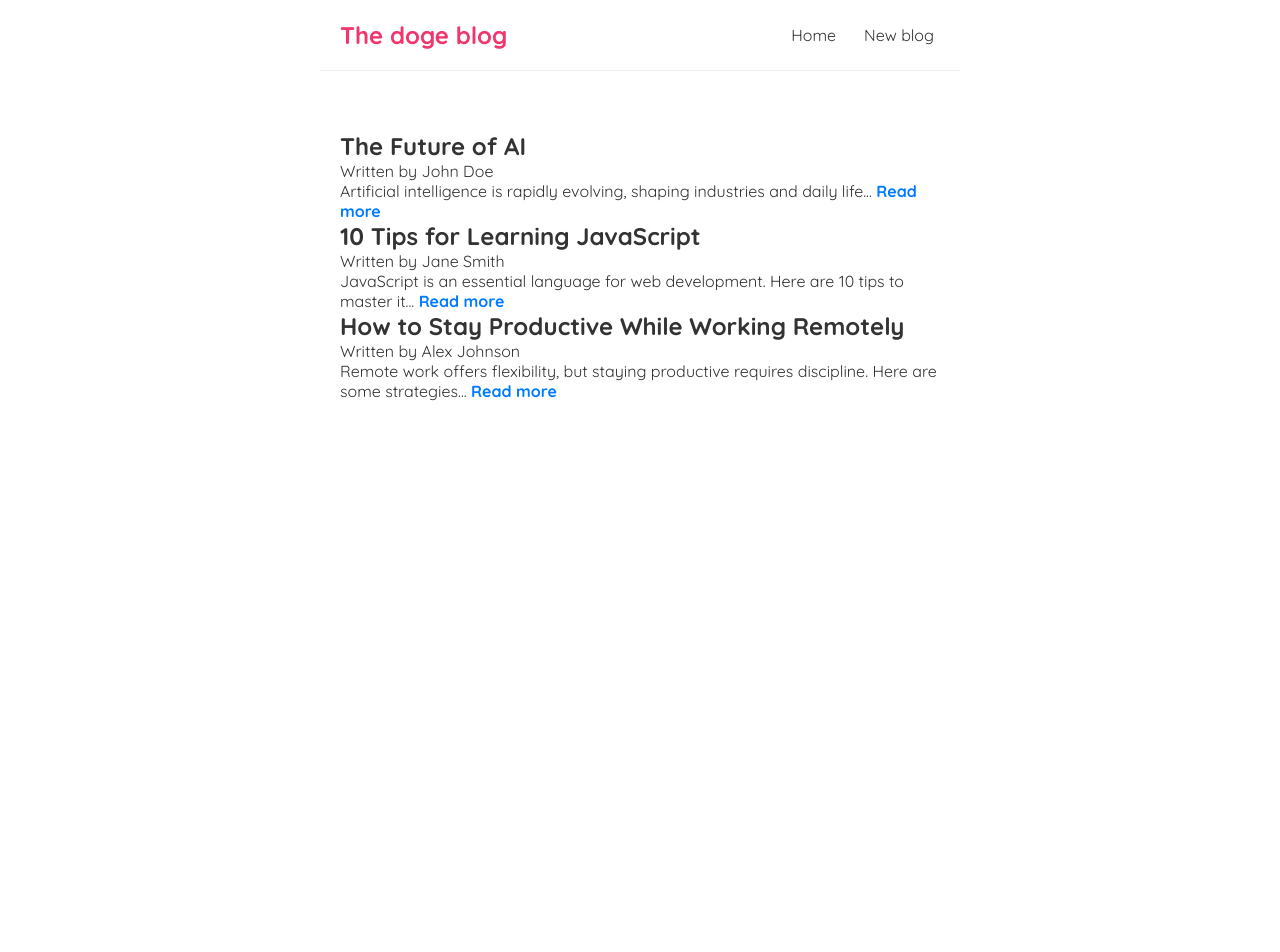
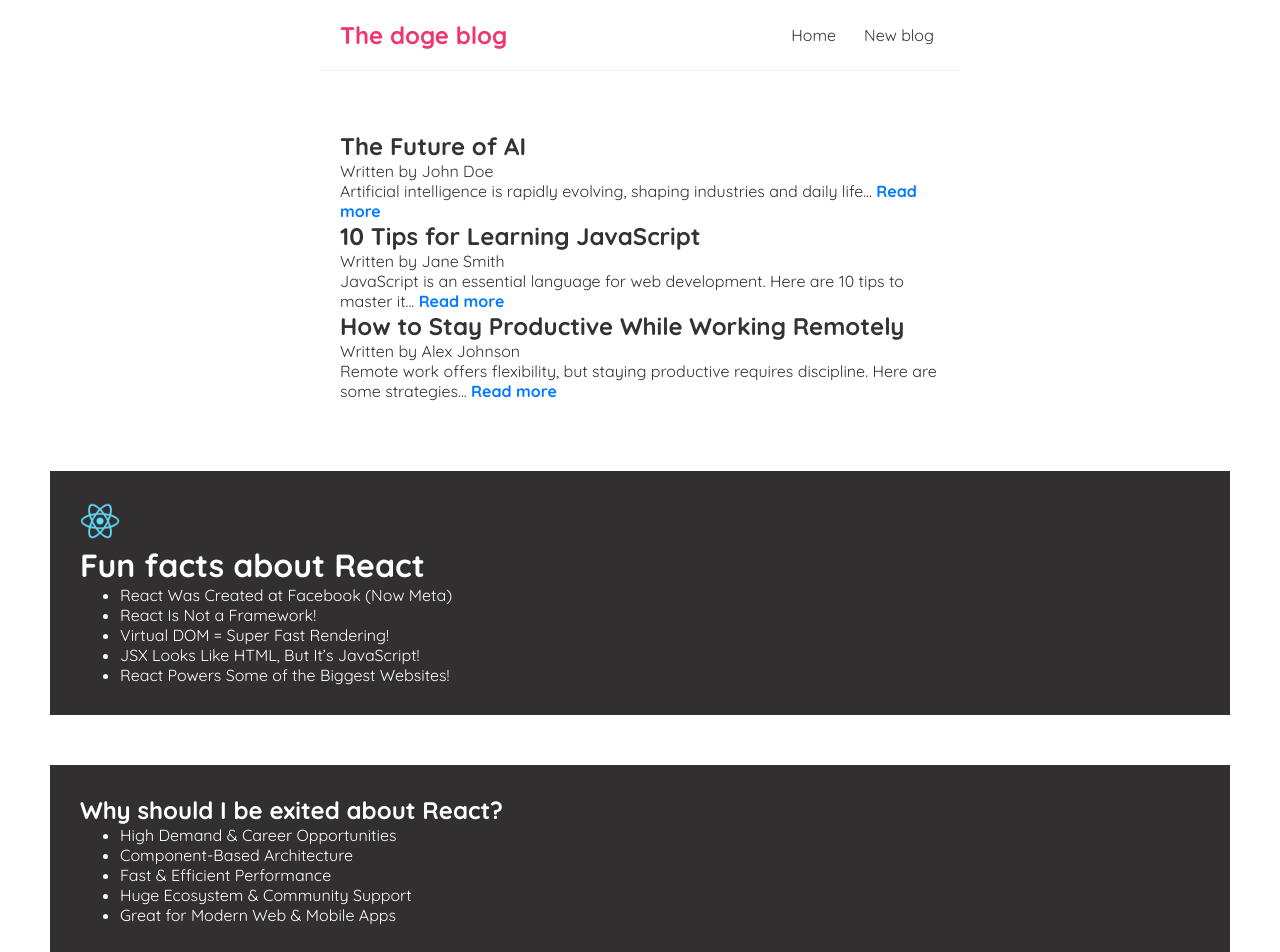
Before and after one commit to adam-rifai/React-app, a React (Create React App) app: page / in a window 1280 px wide. Shown: the top 952 px of the page. Before the commit the page ends 800 px from the top, so only its background shows below. Built offline with nearby package versions, Linux system fonts and the light colour scheme.

Commit message:
dog bolg version 1.2

```diff
--- a/src/App.jsx
+++ b/src/components/App.jsx
@@ -1,6 +1,9 @@
 // import React from "react"; //this in old versions of react.
 import Nav from "./navbar";
 import Home from "./Home";
+import Con from "./container";
+import Fun from "./challenge";
+
 const App = () => {
   return (
     <div className="App">
@@ -8,6 +11,8 @@
       <div className="content">
         <Home />
       </div>
+      <Con />
+      <Fun />
     </div>
   );
 };
--- a/src/Home.jsx
+++ b/src/components/Home.jsx
@@ -1,10 +1,10 @@
-import { useState } from "react";
-import blogData from "./data/blogs";
+// import { useState } from "react";
+import blogData from "../data/blogs";
 const Home = () => {
-  const [blogs, setBlogs] = useState(blogData);
+  // const [blogs, setBlogs] = useState(blogData);
   return (
     <div className="home">
-      {blogs.map((blog) => (
+      {blogData.map((blog) => (
         <div className="blog_preview" key={blog.id}>
           <h2>{blog.title}</h2>
           <p>Written by {blog.author}</p>
--- /dev/null
+++ b/src/components/challenge.jsx
@@ -0,0 +1,16 @@
+const Fun = () => {
+  return (
+    <section className="container">
+      <h1>Why should I be exited about React?</h1>
+      <ul>
+        <li>High Demand & Career Opportunities</li>
+        <li> Component-Based Architecture</li>
+        <li>Fast & Efficient Performance</li>
+        <li>Huge Ecosystem & Community Support</li>
+        <li>Great for Modern Web & Mobile Apps</li>
+      </ul>
+    </section>
+  );
+};
+
+export default Fun;
--- /dev/null
+++ b/src/components/container.jsx
@@ -0,0 +1,17 @@
+const Container = () => {
+  return (
+    <main className="container">
+      <img src="/logo192.png" alt="react logo" width={40} />
+      <h1>Fun facts about React</h1>
+      <ul>
+        <li>React Was Created at Facebook (Now Meta)</li>
+        <li>React Is Not a Framework!</li>
+        <li>Virtual DOM = Super Fast Rendering!</li>
+        <li>JSX Looks Like HTML, But It’s JavaScript!</li>
+        <li>React Powers Some of the Biggest Websites!</li>
+      </ul>
+    </main>
+  );
+};
+
+export default Container;
--- a/src/index.css
+++ b/src/index.css
@@ -46,3 +46,15 @@
 .read-more:hover {
   text-decoration: underline;
 }
+
+/* my adjustments goes here------!-->*/
+
+.container ul li,
+h1 {
+  color: white;
+}
+.container {
+  margin: 50px;
+  background-color: rgb(49, 47, 47);
+  padding: 30px;
+}
--- a/src/index.js
+++ b/src/index.js
@@ -1,7 +1,8 @@
 import React from "react";
 import ReactDOM from "react-dom/client";
 import "./index.css";
-import App from "./App";
+import App from "./components/App";
+// import { createRoot } from "react-dom/client";
 
 const root = ReactDOM.createRoot(document.getElementById("root"));
 root.render(
```
Also changed, not shown: public/index.html (+1 -22 lines), src/components/navbar.jsx (renamed from src/navbar.jsx), 1 other file (tests, documents, lock files or other folders).
